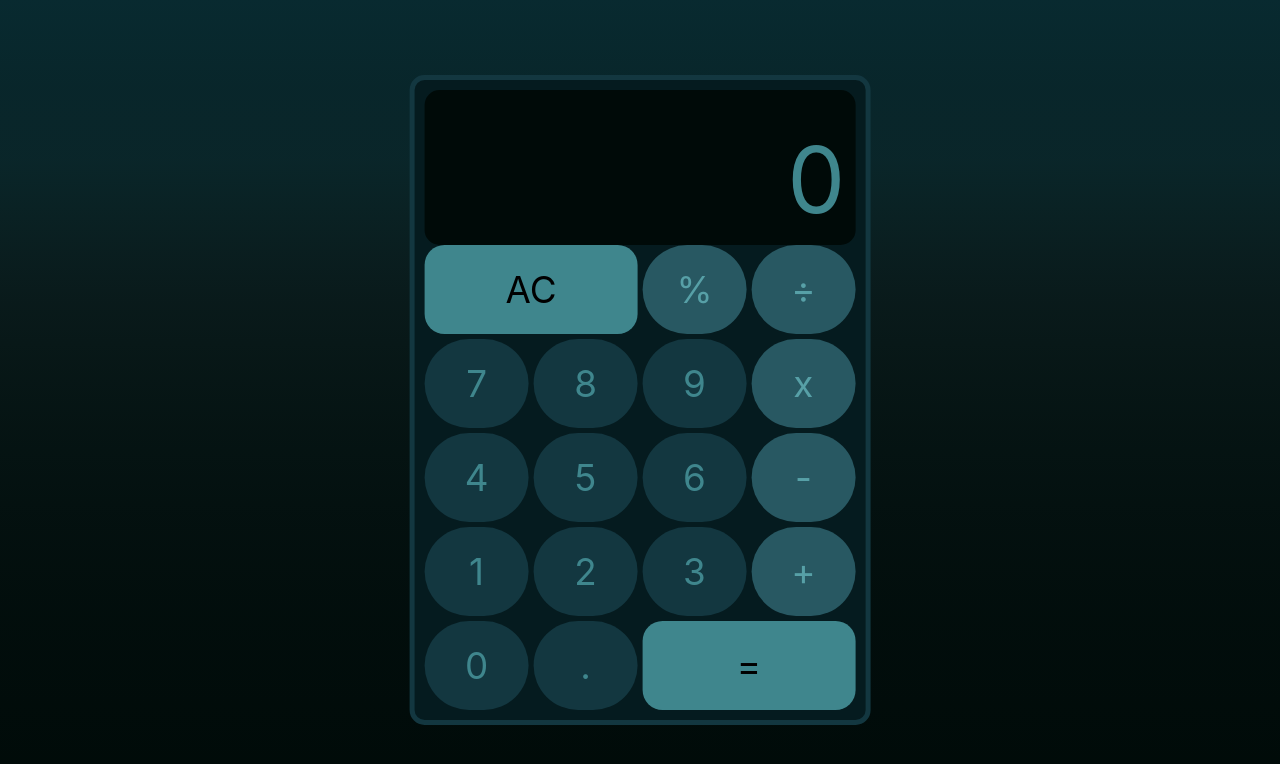
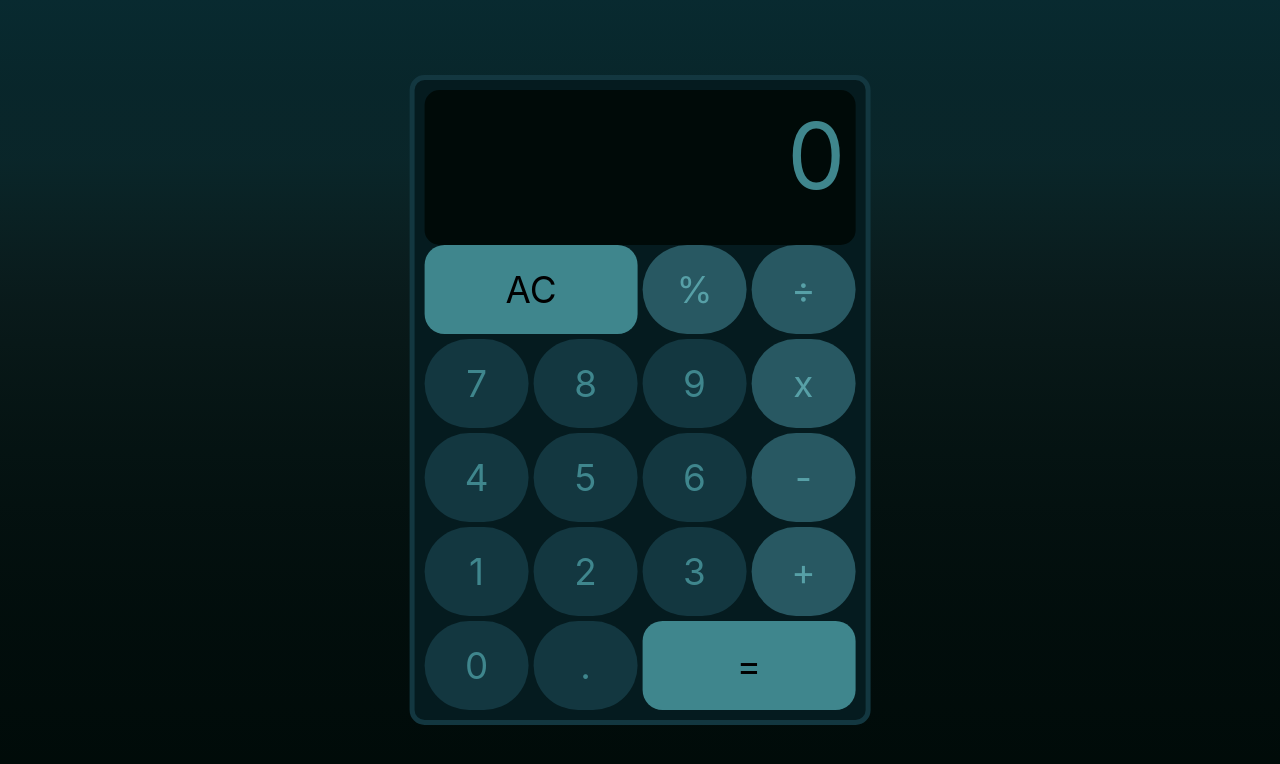
Before and after one commit to MathildeLarretMary/Calculator-React, a React (Create React App) app: page / in a window 1280 px wide. Shown: the top 764 px of the page. Built offline with nearby package versions, Linux system fonts and the light colour scheme.

Commit message:
Calculator

```diff
--- a/src/components/App/App.js
+++ b/src/components/App/App.js
@@ -4,6 +4,7 @@ import Screen from '../Screen/Screen';
 import Button from '../Button/Button';
 import buttons from '../../data/numbers';
 import { useReducer } from 'react';
+
 // New comment
 
 import { reducer, initialState }  from '../Reducer';
--- a/src/components/Screen/Screen.css
+++ b/src/components/Screen/Screen.css
@@ -1,7 +1,12 @@
 .Screen {
     display: flex;
-    justify-content: flex-end;
-    align-items: flex-end;
+	flex-direction: row;
+	justify-content: flex-end;
+	align-content: flex-end;
+
+    transition: 0.4s;
+    transition-timing-function: ease-in-out;
+
 
     font-size: 2.5rem;
     color: #3f868d;
@@ -10,3 +15,7 @@
     border-radius: 15px;
     background-color: #000a08;
 }
+
+/* .screen-text {
+    font-size: 10vw;
+} */
--- /dev/null
+++ b/src/components/Screen/changeFontSize.js
@@ -0,0 +1,5 @@
+const changeFontSize = (type) => {
+ console.log(type);
+}
+
+export {changeFontSize}
```
Also changed, not shown: 1 other file (tests, documents, lock files or other folders).
